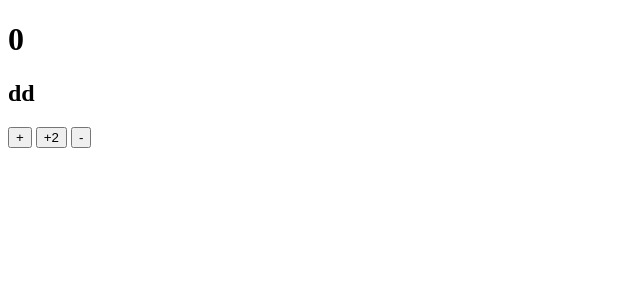
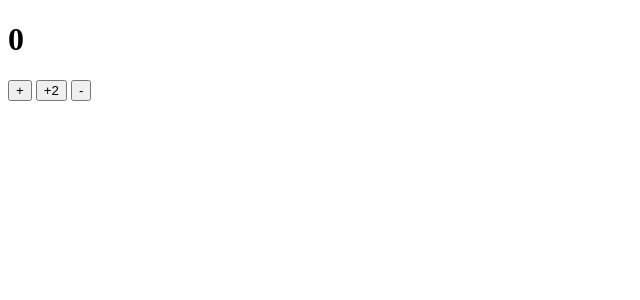
Before and after one commit to Hee4885/Programming_3115, a React (Vite) app: page / in a window 1280 px wide. Shown: the top 300 px of the page, without its empty margins (0-640 px from the left). Built offline with nearby package versions, Linux system fonts and the light colour scheme.

Commit message:
CounterApp +2,-

```diff
--- a/src/CounterApp.jsx
+++ b/src/CounterApp.jsx
@@ -12,7 +12,6 @@ function CounterApp() {
   return (
     <>
     <h1>{count}</h1>
-    <h2>dd</h2>
     <button onClick={() => setCount((count)=>count+1)}>+</button> {/*error : Too many re-randers*/}
     <button onClick={() => setCount((count)=>count+2)}>+2</button> {/*error : Too many re-randers*/}
     <button onClick={() => setCount((count)=>count-1)}>-</button> {/*error : Too many re-randers*/}
```
